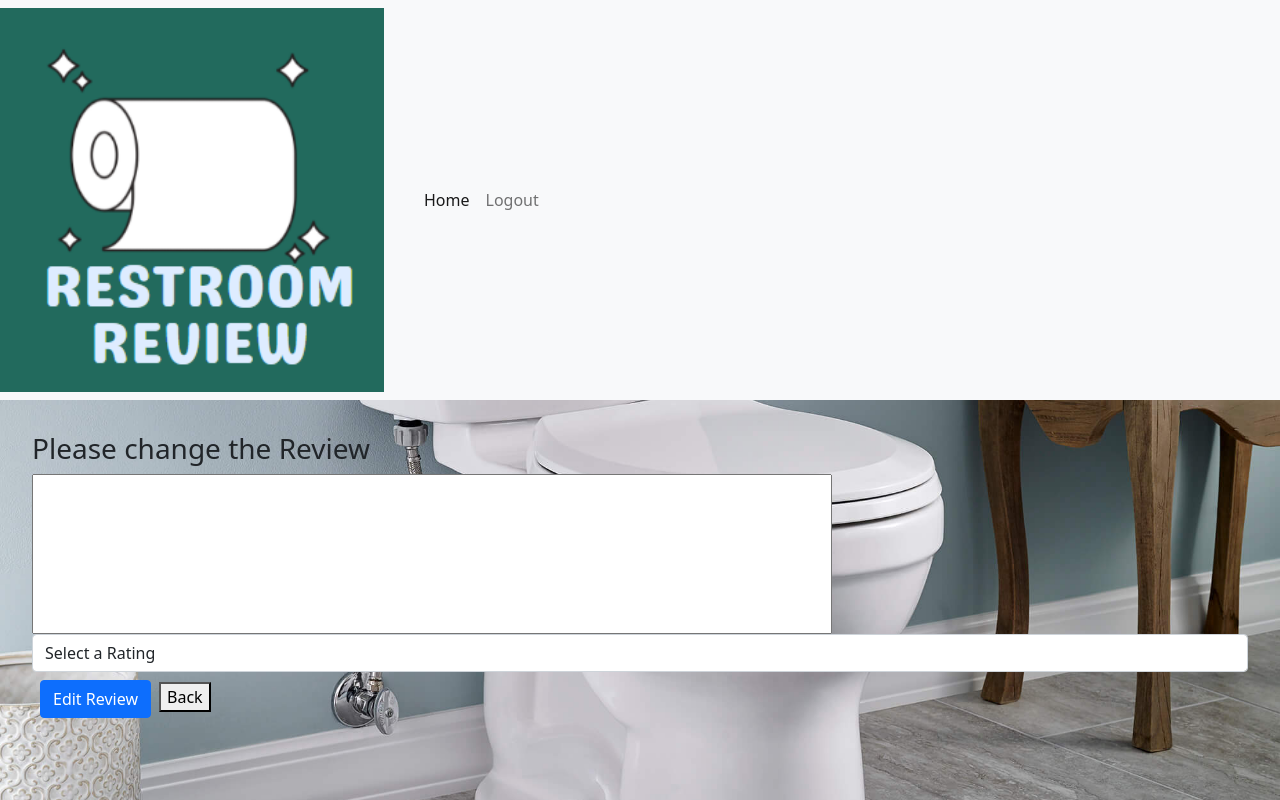
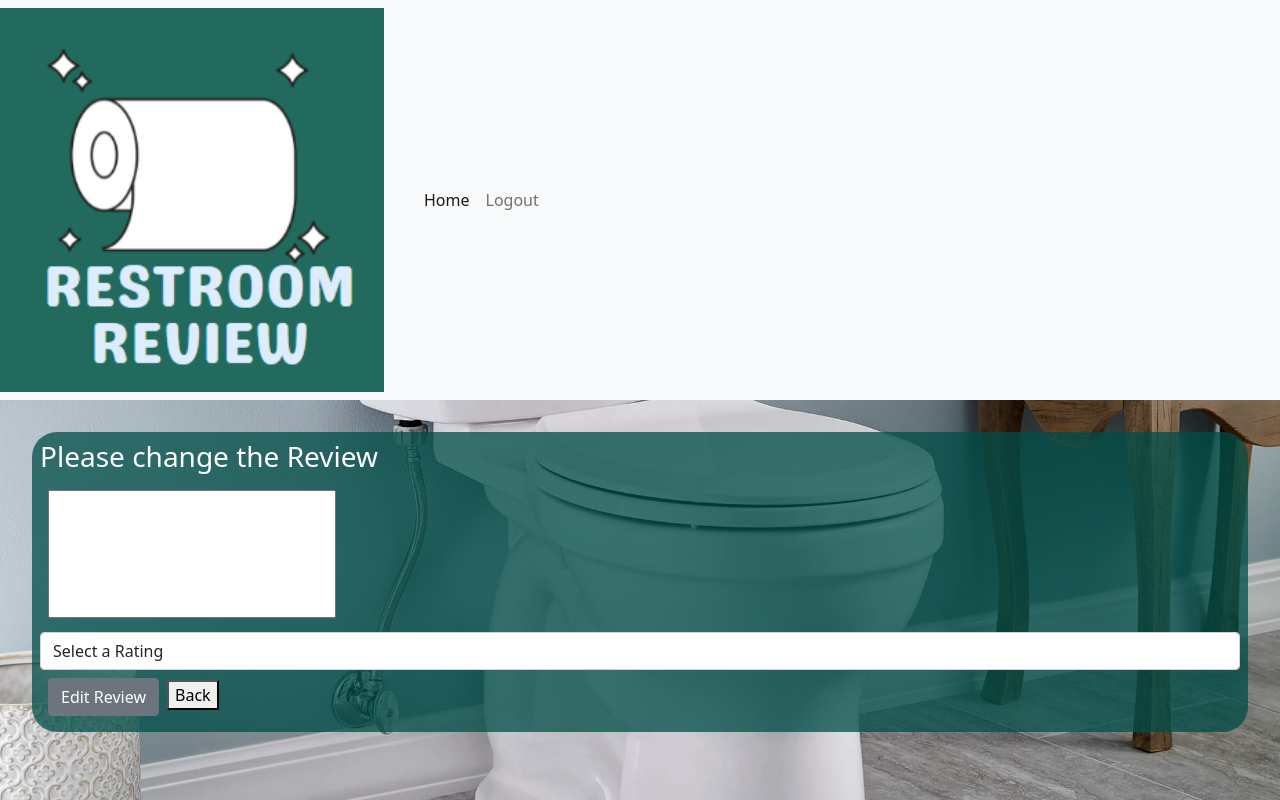
Before and after one commit to archeni/Restroom-Review, a React (Create React App) app in the folder Restroom-Review/client/: page /review/edit/1/1 in a window 1280 px wide. Built offline with nearby package versions, Linux system fonts and the light colour scheme; no server answers; sample sign-in values are in the browser's storage.

Commit message:
saving for end of day

```diff
--- a/Restroom-Review/client/src/components/bathroom/Bathroom.css
+++ b/Restroom-Review/client/src/components/bathroom/Bathroom.css
@@ -3,14 +3,14 @@
   top: 9em;
   padding: 1em;
   z-index: 1;
-  background-color: rgba(0, 78, 72, 0.5);
+  background-color: rgba(0, 78, 72, 0.95);
   color: white;
   border-radius: 25px;
   margin: 0.5em;
 }
 
 .container {
-  background-color: rgba(0, 78, 72, 0.5);
+  background-color: rgba(0, 78, 72, 0.75);
   color: white;
   border-radius: 25px;
   margin: 0.5em;
--- a/Restroom-Review/client/src/components/bathroom/Bathroom.js
+++ b/Restroom-Review/client/src/components/bathroom/Bathroom.js
@@ -7,6 +7,7 @@ import './Bathroom.css';
 
 export const Bathroom = ({ bathroom, user }) => {
   const history = useHistory()
+  const bathroomDate = new Date(bathroom.dateCreated).toDateString()
 
   const handleGoToReviews = () => {
     history.push(`/review/${bathroom.id}`);
@@ -34,7 +35,7 @@ export const Bathroom = ({ bathroom, user }) => {
       <div>
         <p>{bathroom.placeName}</p>
         <p>{bathroom.address}</p>
-        <p>{bathroom.dateCreated}</p>
+        <p>{bathroomDate}</p>
         <Button className="btn btn-primary" onClick={handleGoToReviews}>Reviews</Button>
         <AuthDelete />
       </div>
--- a/Restroom-Review/client/src/components/bathroom/BathroomList.js
+++ b/Restroom-Review/client/src/components/bathroom/BathroomList.js
@@ -12,7 +12,7 @@ const BathroomList = () => {
   const history = useHistory();
 
   const getBathrooms = () => {
-    getAllBathrooms().then(bathrooms => setBathrooms(bathrooms));
+    getAllBathrooms().then(bathroom => setBathrooms(bathroom));
   };
 
   const getUser = () => {
--- a/Restroom-Review/client/src/components/review/Review.css
+++ b/Restroom-Review/client/src/components/review/Review.css
@@ -1,6 +1,9 @@
 #commentEdit {
-  width: 50em;
-  height: 10em;
+  width: 18em;
+  height: 8em;
+  box-sizing: border-box;
+  resize: none;
+  margin: 0.5em;
 }
 
 .reviewHome {
@@ -8,14 +11,39 @@
 }
 
 .reviews {
-  background-color: rgba(0, 78, 72, 0.5);
+  background-color: rgba(0, 78, 72, 0.75);
   border-radius: 25px;
 }
 
 .reviewHeader {
-  background-color: rgba(0, 78, 72, 0.5);
+  background-color: rgba(0, 78, 72, 0.95);
   border-radius: 25px;
   padding: 0.5em;
   position: sticky;
   top: 9em;
 }
+
+.reviewButtons {
+  display: flex;
+}
+
+.reviewEdit {
+  background-color: rgba(0, 78, 72, 0.75);
+  border-radius: 25px;
+  color: white;
+  padding: 0.5em;
+}
+
+.reviewForm {
+  background-color: rgba(0, 78, 72, 0.75);
+  border-radius: 25px;
+  color: white;
+  padding: 0.5em;
+}
+
+.reviewDelete {
+  background-color: rgba(0, 78, 72, 0.75);
+  border-radius: 25px;
+  color: white;
+  padding: 0.8em;
+}
--- a/Restroom-Review/client/src/components/review/Review.js
+++ b/Restroom-Review/client/src/components/review/Review.js
@@ -6,7 +6,7 @@ import './Review.css';
 
 export const Review = ({ review, bathroomId, user }) => {
   const history = useHistory();
-
+  const reviewDate = new Date(review.dateCreated).toDateString()
 
   const handleEditReview = () => {
     history.push(`/review/edit/${review.id}/${bathroomId}`);
@@ -42,12 +42,12 @@ export const Review = ({ review, bathroomId, user }) => {
     }
   };
 
-
   return (
     <div>
       <CardBody>
         <p>{review.rating}/10</p>
         <p>{review.comment}</p>
+        <p>{reviewDate}</p>
         {/* <p>{review.dateCreated}</p> */}
         <AuthEdit />
         <AuthDelete />
--- a/Restroom-Review/client/src/components/review/ReviewDelete.js
+++ b/Restroom-Review/client/src/components/review/ReviewDelete.js
@@ -1,6 +1,8 @@
 import React, { useEffect, useState } from "react";
 import { Link, useParams, useHistory } from "react-router-dom";
 import { deleteReview, getReviewById } from "../../modules/reviewManager";
+import { Button } from 'reactstrap';
+import './Review.css';
 
 export const ReviewDelete = () => {
   const [singleReview, setReview] = useState([]);
@@ -26,17 +28,17 @@ export const ReviewDelete = () => {
   }, []);
 
   return (
-    <>
+    <div className='reviewDelete'>
       <h3>{singleReview.comment}</h3>
-      <button
+      <Button
         type="button" disabled={isLoading}
         onClick={DeleteSingleReview}
         className="btn btn-primary"
-      >Delete Review</button>
+      >Delete Review</Button>
       <Link to={`/review/${bathroomId}`}>
         <button>Back</button>
       </Link>
-    </>
+    </div>
   );
 }
 
--- a/Restroom-Review/client/src/components/review/ReviewEdit.js
+++ b/Restroom-Review/client/src/components/review/ReviewEdit.js
@@ -1,6 +1,7 @@
 import React, { useEffect, useState } from "react";
 import { Link, useParams, useHistory } from "react-router-dom";
 import { editReview, getReviewById } from "../../modules/reviewManager";
+import { Button } from 'reactstrap';
 import './Review.css';
 
 export const ReviewEdit = () => {
@@ -40,18 +41,17 @@ export const ReviewEdit = () => {
   }, []);
 
   return (
-    <>
+    <div className='reviewEdit'>
       <h3>Please change the Review</h3>
       <form>
-        <input type="text"
+        <textarea type="text"
           id="commentEdit"
           name="commentEdit"
           onChange={handleCommentInputChange}
           defaultValue={singleReview.comment}
-        ></input>
+        ></textarea>
         <select type='radio' value={singleReview.rating} name="ratingEdit" id="ratingEdit" onChange={handleRatingInputChange} className='form-control'>
           <option value={0}>Select a Rating</option>
-          <option value={0}>0</option>
           <option value={1}>1</option>
           <option value={2}>2</option>
           <option value={3}>3</option>
@@ -64,15 +64,15 @@ export const ReviewEdit = () => {
           <option value={10}>10</option>
         </select>
       </form>
-      <button
+      <Button
         type="button" disabled={isLoading}
         onClick={EditSingleReview}
         className="btn btn-primary"
-      >Edit Review</button>
+      >Edit Review</Button>
       <Link to={`/review/${bathroomId}`}>
         <button>Back</button>
       </Link>
-    </>
+    </div>
   );
 }
 
--- a/Restroom-Review/client/src/components/review/ReviewForm.js
+++ b/Restroom-Review/client/src/components/review/ReviewForm.js
@@ -41,7 +41,7 @@ export const ReviewForm = () => {
   };
 
   return (
-    <Form>
+    <Form className='reviewForm'>
       <FormGroup>
         <Label for="comment">Review:</Label>
         <Input type="text" name="comment" id="comment" placeholder="How was the bathroom?"
@@ -50,7 +50,6 @@ export const ReviewForm = () => {
       </FormGroup>
       <select type='radio' value={review.rating} name="rating" id="rating" onChange={handleInputChange} className='form-control'>
         <option value={0}>Select a Rating</option>
-        <option value={0}>0</option>
         <option value={1}>1</option>
         <option value={2}>2</option>
         <option value={3}>3</option>
--- a/Restroom-Review/client/src/components/review/ReviewList.js
+++ b/Restroom-Review/client/src/components/review/ReviewList.js
@@ -27,6 +27,7 @@ const ReviewList = () => {
 
   const getUser = () => {
     getUserProfileId().then(oneUser => setUser(oneUser.id));
+    console.log(currentUser);
   }
 
   const handleDeleteBathroom = () => {
@@ -66,17 +67,18 @@ const ReviewList = () => {
     getBathroom(id);
     getReviews(id);
     getUser();
+    console.log(bathroom);
   }, []);
 
   return (
     <div className='reviewHome'>
       <section className='reviewHeader'>
         <h3>Bathroom: {bathroom.placeName}</h3>
-        <AuthBathroomDelete />
-        <hr></hr>
-        <Button className="btn btn-primary" onClick={handleAddReview}>Add a Review</Button>
-        <hr></hr>
-        <BackToHomepage />
+        <section className='reviewButtons'>
+          <AuthBathroomDelete />
+          <Button className="btn btn-primary" onClick={handleAddReview}>Add a Review</Button>
+          <BackToHomepage />
+        </section>
       </section>
       <h3>Reviews:</h3>
       <div className="container">
--- a/Restroom-Review/client/src/modules/authManager.js
+++ b/Restroom-Review/client/src/modules/authManager.js
@@ -2,7 +2,6 @@ import firebase from "firebase/app";
 import "firebase/auth";
 
 const _apiUrl = "/api/userprofile";
-
 
 const _doesUserExist = (firebaseUserId) => {
   return getToken().then((token) =>
@@ -34,8 +33,6 @@ export const getToken = () => {
   return currentUser.getIdToken();
 };
 
-
-
 export const login = (email, pw) => {
   return firebase.auth().signInWithEmailAndPassword(email, pw)
     .then((signInResponse) => _doesUserExist(signInResponse.user.uid))
@@ -55,11 +52,9 @@ export const login = (email, pw) => {
     });
 };
 
-
 export const logout = () => {
   firebase.auth().signOut()
 };
-
 
 export const register = (userProfile, password) => {
   return firebase.auth().createUserWithEmailAndPassword(userProfile.email, password)
@@ -68,7 +63,6 @@ export const register = (userProfile, password) => {
       firebaseUserId: createResponse.user.uid
     }).then(() => _onLoginStatusChangedHandler(true)));
 };
-
 
 // This function will be overwritten when the react app calls `onLoginStatusChange`
 let _onLoginStatusChangedHandler = () => {
```
Also changed, not shown: 2 other files (tests, documents, lock files or other folders).
